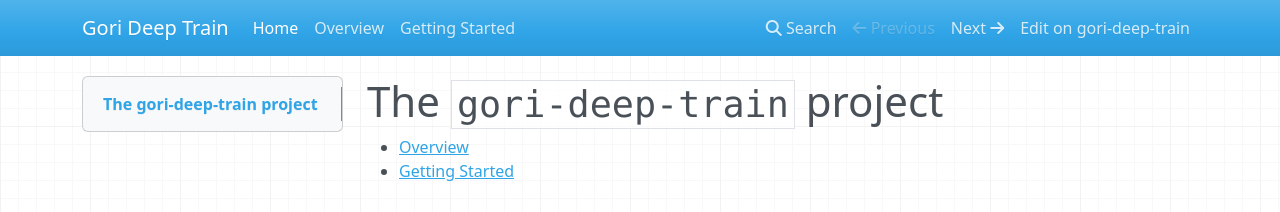
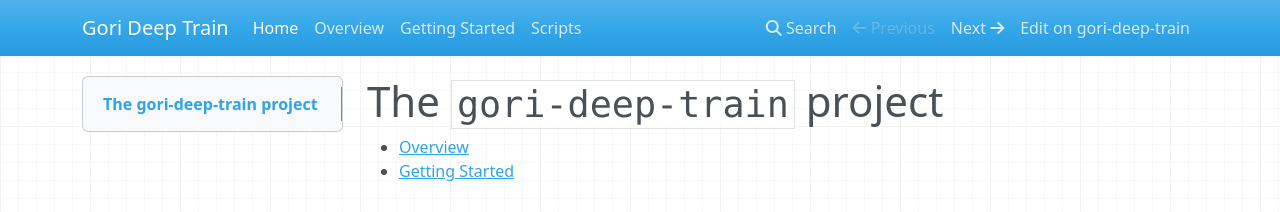
Before and after one commit to RedReservoir/gori-deep-train, an MkDocs documentation site: the page built from docs/index.md, in a window 1280 px wide. Shown: the top 212 px of the page. Built offline with MkDocs 1.6.1, drawn with Linux system fonts in a browser that asks for light colours; nearby versions of some CDN libraries.

Commit message:
Updated docs

```diff
--- a/docs/requirements.txt
+++ b/docs/requirements.txt
@@ -1,2 +1,3 @@
 mkdocs
 mkdocs-material
+mkdocs-awesome-pages-plugin
--- a/mkdocs.yml
+++ b/mkdocs.yml
@@ -1,8 +1,13 @@
 site_name: Gori Deep Train
 repo_url: https://github.com/RedReservoir/gori-deep-train
 repo_name: gori-deep-train
+
+plugins:
+  - search
+  - awesome-pages
 
 nav:
   - Home: index.md
   - Overview: overview.md
   - Getting Started: getting-started.md
+  - Scripts: scripts/
```
